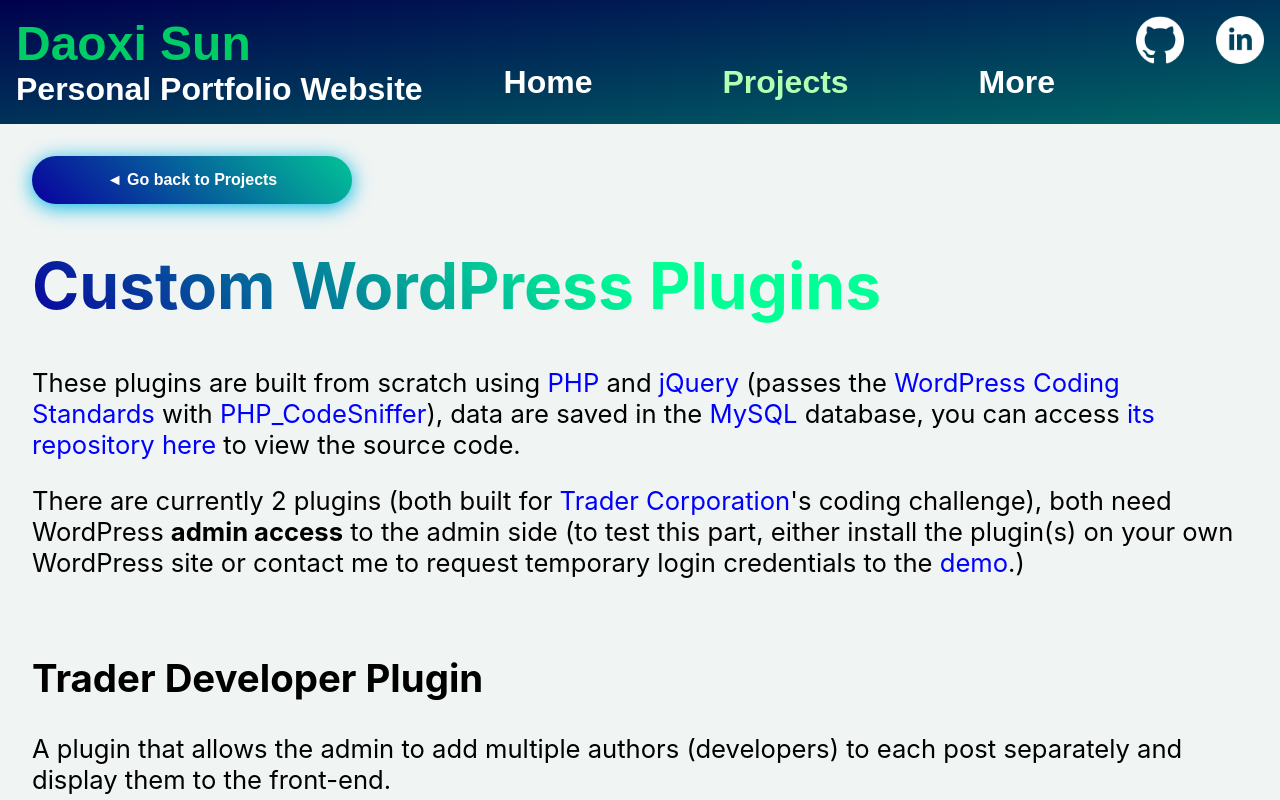
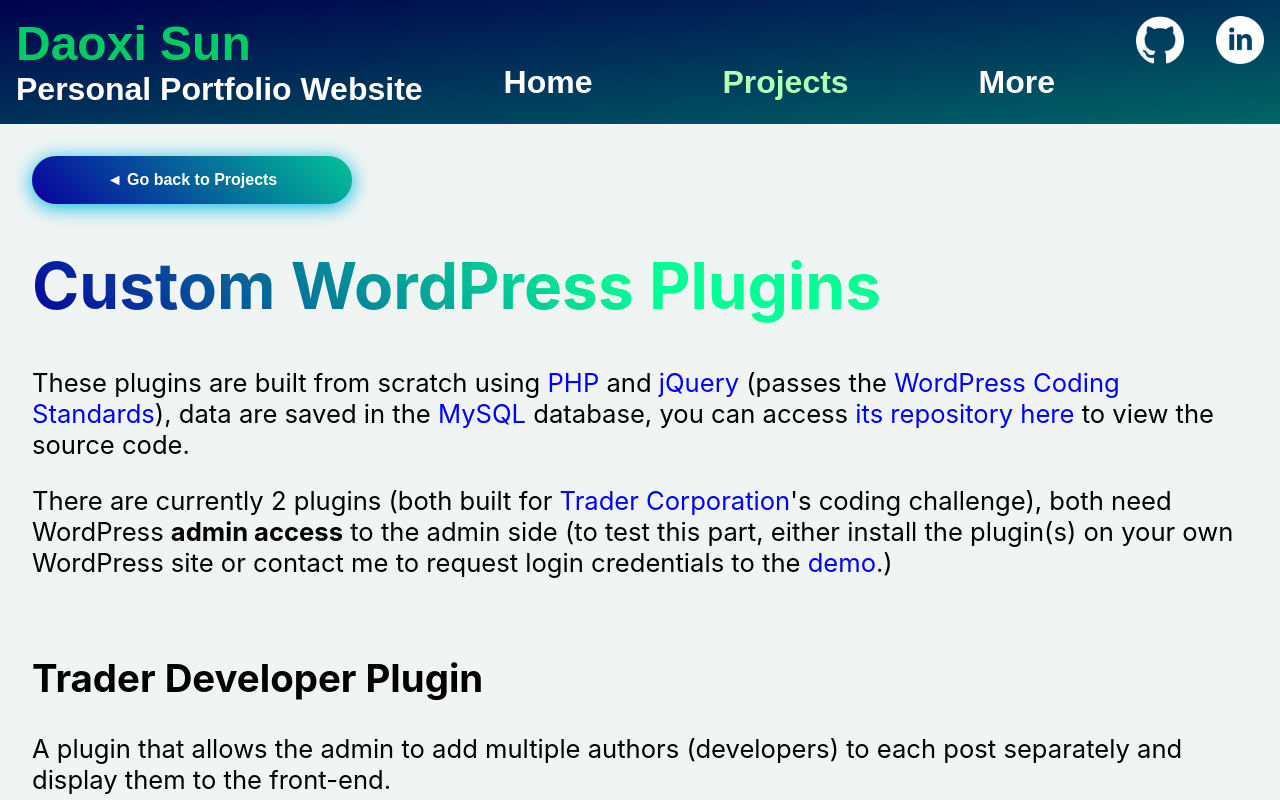
Before and after one commit to daoxi/personal-portfolio, a Next.js app: page /projects/custom-wordpress-plugins in a window 1280 px wide. Shown: the top 800 px of the page. Built offline with nearby package versions, Linux system fonts and the light colour scheme.

Commit message:
tweaked some minor wording

```diff
--- a/pages/projects/custom-wordpress-plugins.js
+++ b/pages/projects/custom-wordpress-plugins.js
@@ -50,16 +50,7 @@
 							rel="noopener noreferrer"
 						>
 							WordPress Coding Standards
-						</a>{" "}
-						with{" "}
-						<a
-							href="https://github.com/squizlabs/PHP_CodeSniffer"
-							target="_blank"
-							rel="noopener noreferrer"
-						>
-							PHP_CodeSniffer
-						</a>
-						), data are saved in the{" "}
+						</a>), data are saved in the{" "}
 						<a
 							href="https://www.mysql.com/"
 							target="_blank"
@@ -88,7 +79,7 @@
 						</a>
 						{"'"}s coding challenge), both need WordPress <b>admin access</b> to
 						the admin side (to test this part, either install the plugin(s) on
-						your own WordPress site or contact me to request temporary login
+						your own WordPress site or contact me to request login
 						credentials to the{" "}
 						<a
 							href="https://daoxisun.com/custom-wordpress-demo/"
--- a/pages/projects/getem-project.js
+++ b/pages/projects/getem-project.js
@@ -49,7 +49,7 @@
 						.
 					</p>
 					<p>
-						Here are a few screenshots (it&apos;s still recommended to check out
+						Below are a few screenshots (it&apos;s still recommended to check out
 						the{" "}
 						<a
 							href="https://getem.daoxisun.com"
```
